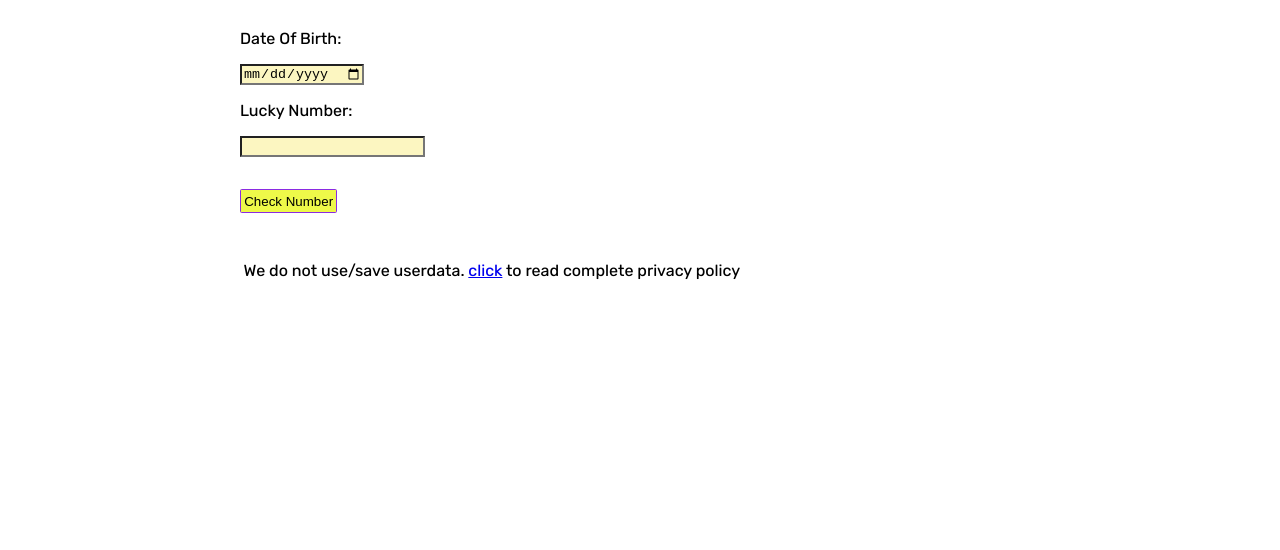
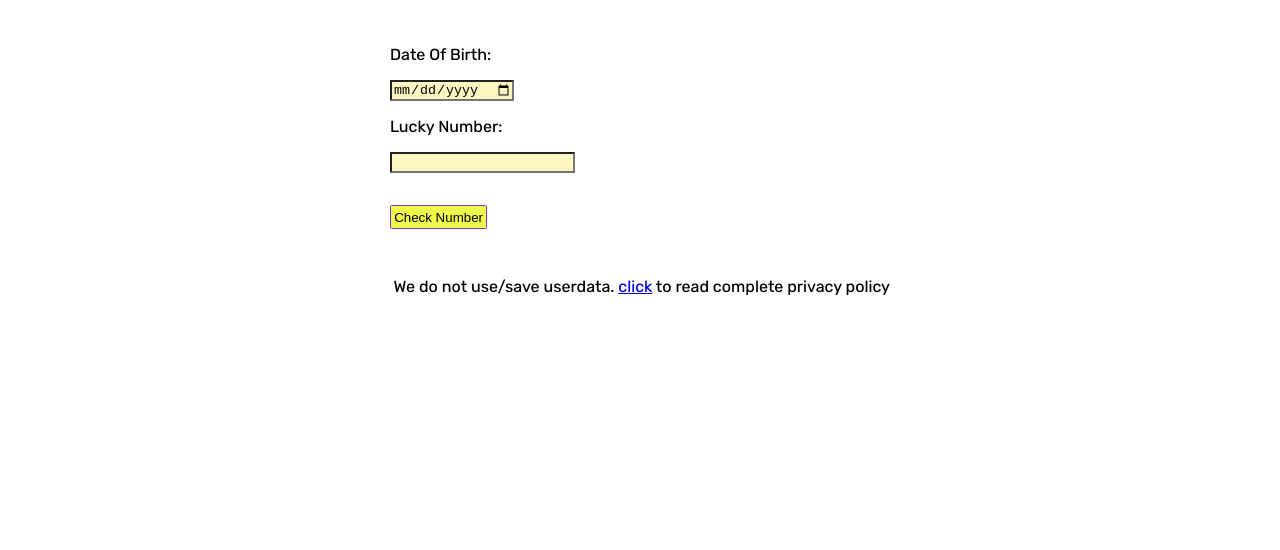
Before and after one commit to OpenSourcePundit/MK11-isBirthdayLucky, a plain HTML site: page index.html in a window 1280 px wide. Shown: the part 87-637 px from the top of the page. Drawn offline with Linux system fonts and the light colour scheme; some icons are missing; a web font is replaced by a local one.

Commit message:
Update index.html

```diff
--- a/index.html
+++ b/index.html
@@ -12,7 +12,7 @@
 
     <h1 class="nav-brand  navigation">Is your birthday Lucky? 🤨</h1>
 
-    <div class="containers" style="display: block">
+    <div class="containers"  style="max-width: fit-content;margin: auto;margin-top: 2rem;display: block;">
     <label for="dob">Date Of Birth:</label>
     <input class="input"style="display: block" type="date" name="dateOfBirth" id="dob">
     <label for="luckyNumber">Lucky Number:</label>
```
